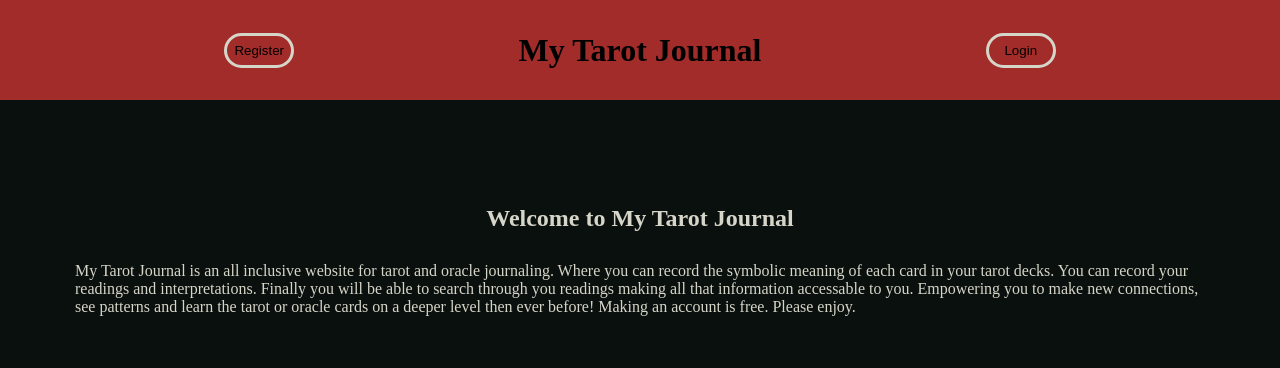
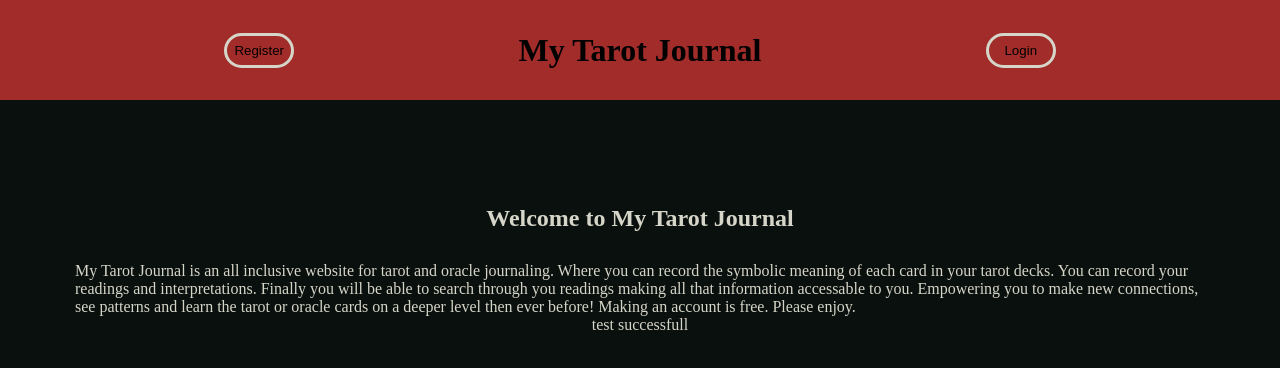
Before and after one commit to FrozenArrow73/tarot-journal, a React (Create React App) app: page / in a window 1280 px wide. Shown: the top 368 px of the page. Built offline with nearby package versions, Linux system fonts and the light colour scheme.

Commit message:
created basic useContext for authentication

```diff
--- a/src/index.js
+++ b/src/index.js
@@ -3,12 +3,15 @@ import ReactDOM from 'react-dom/client';
 import './index.css';
 import App from './App';
 import { BrowserRouter } from 'react-router-dom'
+import { AuthContextProvider } from './store/AuthContext';
 
 const root = ReactDOM.createRoot(document.getElementById('root'));
 root.render(
   <React.StrictMode>
-    <BrowserRouter>
-      <App />
-    </BrowserRouter>
+    <AuthContextProvider>
+      <BrowserRouter>
+        <App />
+      </BrowserRouter>
+    </AuthContextProvider>
   </React.StrictMode>
 );
--- a/src/screens/Home.jsx
+++ b/src/screens/Home.jsx
@@ -1,6 +1,8 @@
-import React from 'react'
+import React, {useContext} from 'react'
+import AuthContext from "../store/AuthContext"
 
 function Home() {
+  const authContext = useContext(AuthContext)
   return (
     <div>
         <header className='homeHeader'>
@@ -11,6 +13,7 @@ function Home() {
         <body className='homeBody'>
             <h2 className='homeH2'>Welcome to My Tarot Journal</h2>
             <p>My Tarot Journal is an all inclusive website for tarot and oracle journaling. Where you can record the symbolic meaning of each card in your tarot decks. You can record your readings and interpretations. Finally you will be able to search through you readings making all that information accessable to you. Empowering you to make new connections, see patterns and learn the tarot or oracle cards on a deeper level then ever before! Making an account is free. Please enjoy.</p>
+            <p>{authContext.test}</p>
         </body>
     </div>
   )
--- /dev/null
+++ b/src/store/AuthContext.jsx
@@ -0,0 +1,18 @@
+import { createContext } from "react";
+
+const AuthContext = createContext({
+    test: "test unsuccessfull"
+})
+
+export const AuthContextProvider = (props) => {
+    const contextValue = {
+        test: "test successfull"
+    }
+
+    return (
+        <AuthContext.Provider value={contextValue}>
+            {props.children}
+        </AuthContext.Provider>
+    )
+}
+export default AuthContext
```
